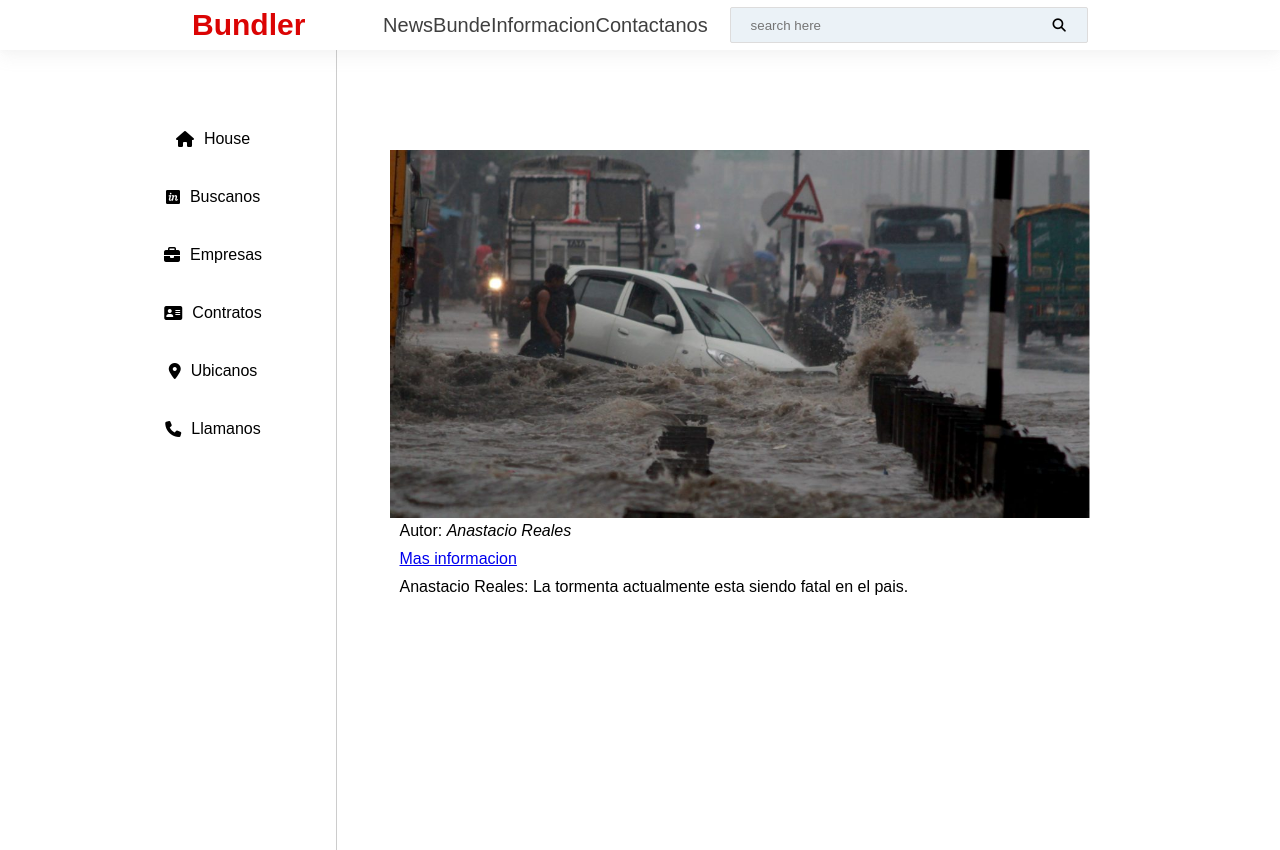
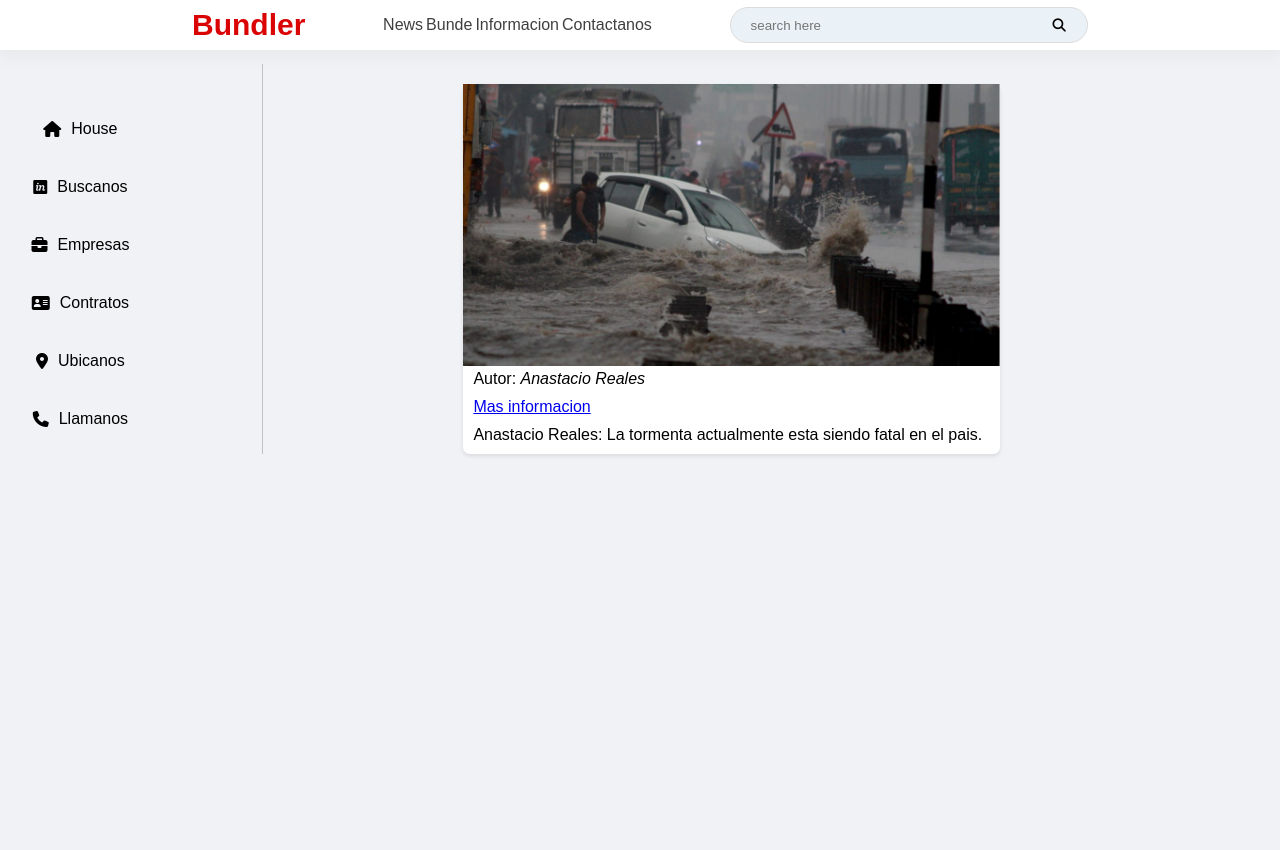
Before and after one commit to kenndow4/news, a website: page news/src/index.html in a window 1280 px wide. After the commit the page ends 800 px from the top, so only its background shows below. Drawn offline with Linux system fonts and the light colour scheme; no server answers; a web font is replaced by a local one.

Commit message:
ya kenedy esto es

```diff
--- a/news/src/css/header.css
+++ b/news/src/css/header.css
@@ -2,6 +2,8 @@ header {
   width: 100%;
   background: #fff;
   padding: 7px 0px;
+  position: fixed;
+  top: 0%;
   box-shadow: 0 2px 4px rgba(216, 216, 216, 0.1), 0 8px 16px rgba(165, 165, 165, 0.1); }
   header .child-head {
     background: none;
@@ -21,7 +23,7 @@ header {
       align-items: center; }
       header .child-head nav a {
         color: #3f3f3f;
-        font-size: 20px;
+        font-size: 16px;
         text-decoration: none; }
     header .child-head form {
       background: #ebf2f7;
@@ -31,7 +33,7 @@ header {
       padding: 7px 20px;
       display: grid;
       grid-template-columns: 95% 5%;
-      border-radius: 2px; }
+      border-radius: 50px; }
       header .child-head form input {
         background: none;
         border: none;
--- a/news/src/css/section.css
+++ b/news/src/css/section.css
@@ -1,9 +1,10 @@
 .contPadre {
-    width: 90%;
-    height: 100vh;
+    width: 100%;
+    height: 100%;
     margin: auto;
     display: flex;
     flex-direction: row;
+    margin-top: 60px;
 }
 
 .contHijo {
@@ -13,24 +14,31 @@
     display: flex;
     justify-content: center;
     border-left: 1px solid rgba(0, 0, 0, 0.2);
+    flex-direction: column;
 }
 
 .articulosIzquierda {
-    display: column;
-    flex-direction: row;
+    display: flex;
+    flex-direction: column;
+    width: 11%;
 }
 
 .contenidito {
     display: flex;
     flex-direction: row;
-    background-color: #fff;
     padding: 10px 25px;
     border-radius: 20px;
-    width: 100%;
     justify-content: center;
     align-items: center;
-    margin: 20px 0px 15px 50px;
     cursor: pointer;
+    margin-bottom: 20px;
+    width: 100%;
+    margin-left: 10px;
+    transition: all 0.5s;
+}
+
+.contenidito:hover {
+    background-color: #ccc;
 }
 
 .articulosIzquierda {
@@ -43,13 +51,18 @@
 
 .contenedorPublicacion {
     background-color: #fff;
-    display: inline-block;
-    height: 470px;
-    margin-top: 100px;
+    margin-top: 20px;
     border-radius: 7px;
+    width: 60%;
+    margin-left: 200px;
+    box-shadow: 0px 2px 4px 0px rgba(0, 0, 0, 0.1);
 }
 
 .autor, .link, .descripcion {
     margin-bottom: 10px;
     margin-left: 10px;
 }
+
+.imagensita {
+    width: 100%;
+}
--- a/news/src/index.css
+++ b/news/src/index.css
@@ -9,10 +9,5 @@
 
 body{
     font-family: 'AR One Sans', sans-serif;
-<<<<<<< HEAD
-    background-color: #f0f2f5;
-=======
     background:#f0f2f5;
-
->>>>>>> 31642dd13ccf784f55f03f33bc66e9f932e1cb8e
 }
```
Also changed, not shown: news/src/index.html (+1 -1 lines).
